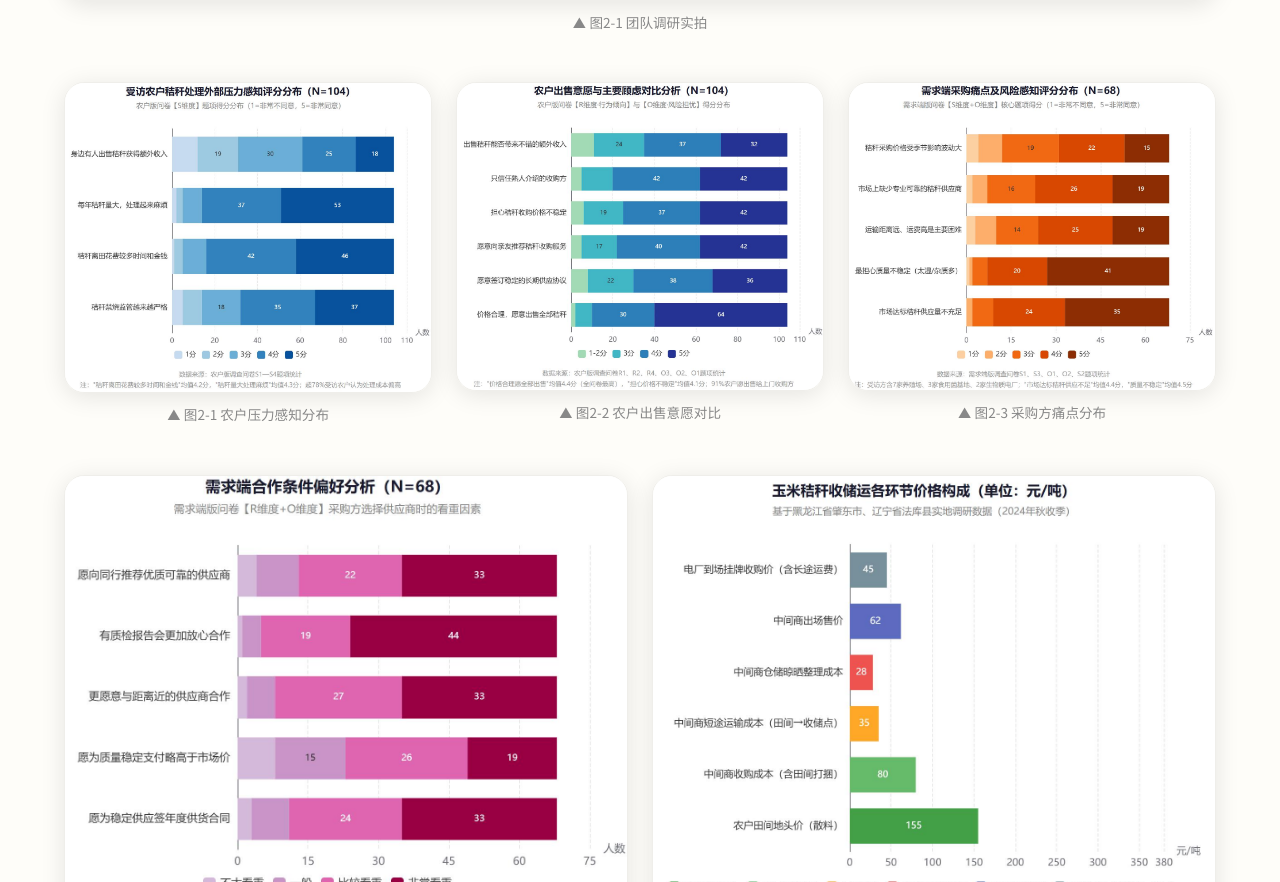
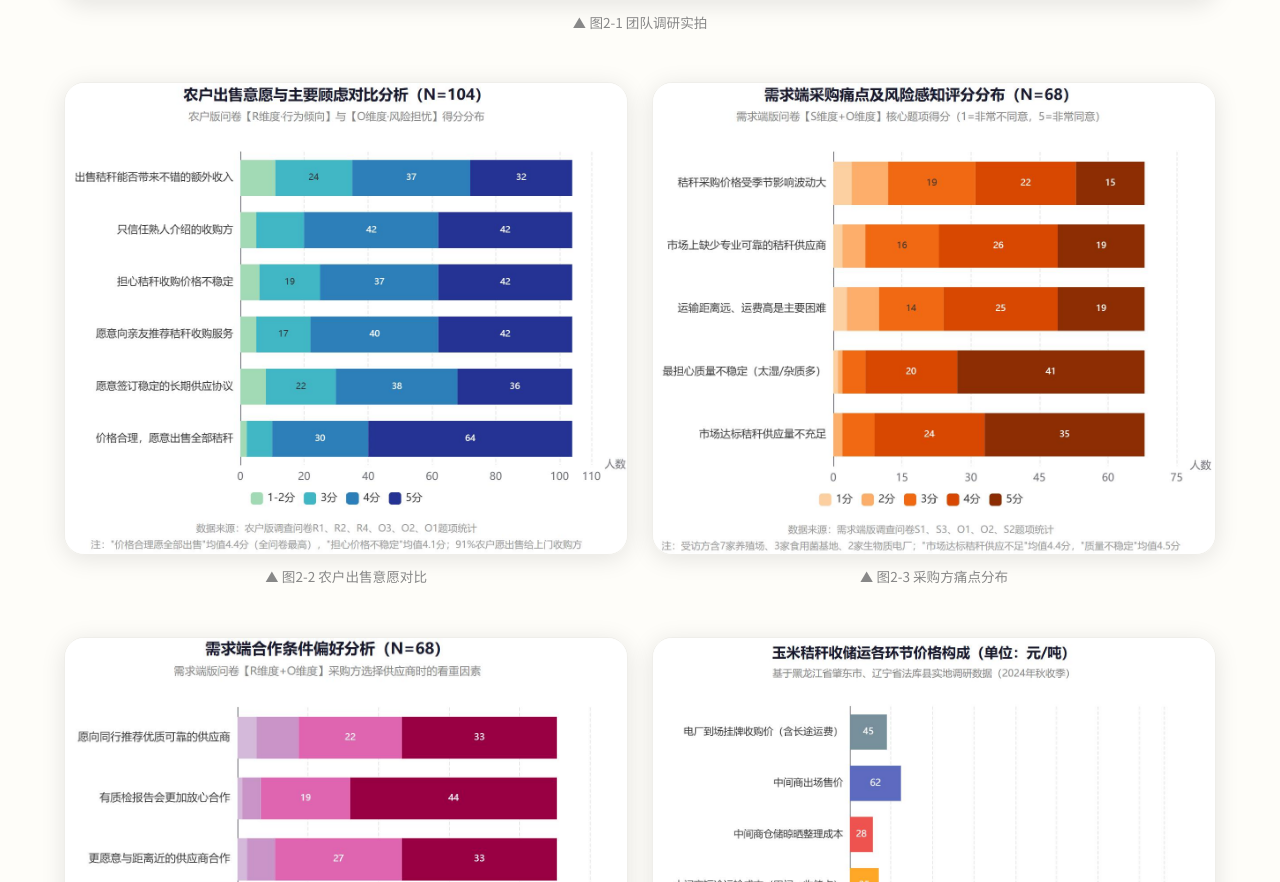
Before and after one commit to DYadlad/jieguxinsheng, a website: page index.html in a window 1280 px wide. Shown: the part 8343-9225 px from the top of the page. Drawn offline with Linux system fonts and the light colour scheme.

Commit message:
删除图2-1 农户压力感知分布

```diff
--- a/index.html
+++ b/index.html
@@ -273,11 +273,7 @@
                 <img src="images/survey-photo.jpeg" alt="团队调研照片" class="content-image">
                 <p class="image-caption">▲ 图2-1 团队调研实拍</p>
             </div>
-            <div class="image-row image-row-3">
-                <div class="image-col">
-                    <img src="images/chart-pressure.jpeg" alt="农户秸秆处理外部压力感知分布图" class="content-image">
-                    <p class="image-caption">▲ 图2-1 农户压力感知分布</p>
-                </div>
+            <div class="image-row">
                 <div class="image-col">
                     <img src="images/chart-willingness.jpeg" alt="农户出售意愿对比分析图" class="content-image">
                     <p class="image-caption">▲ 图2-2 农户出售意愿对比</p>
```
